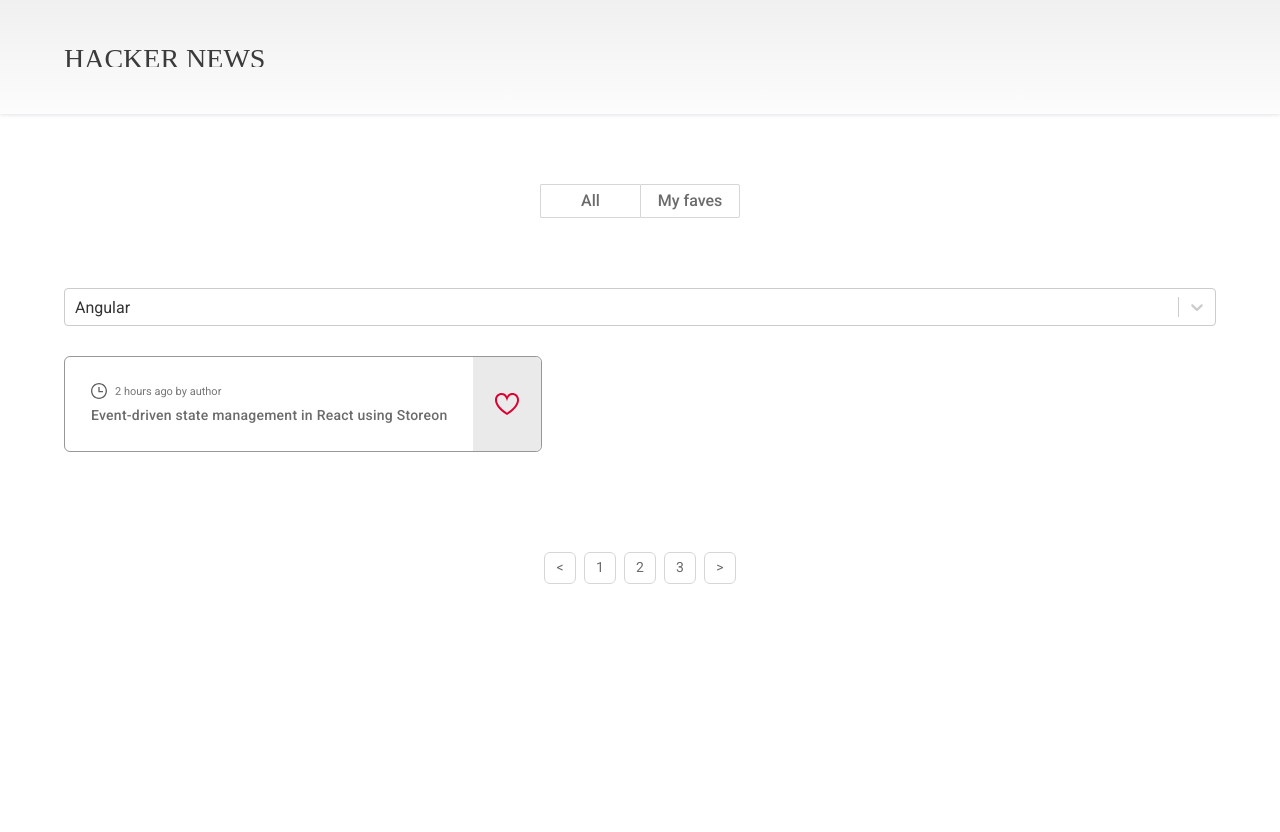
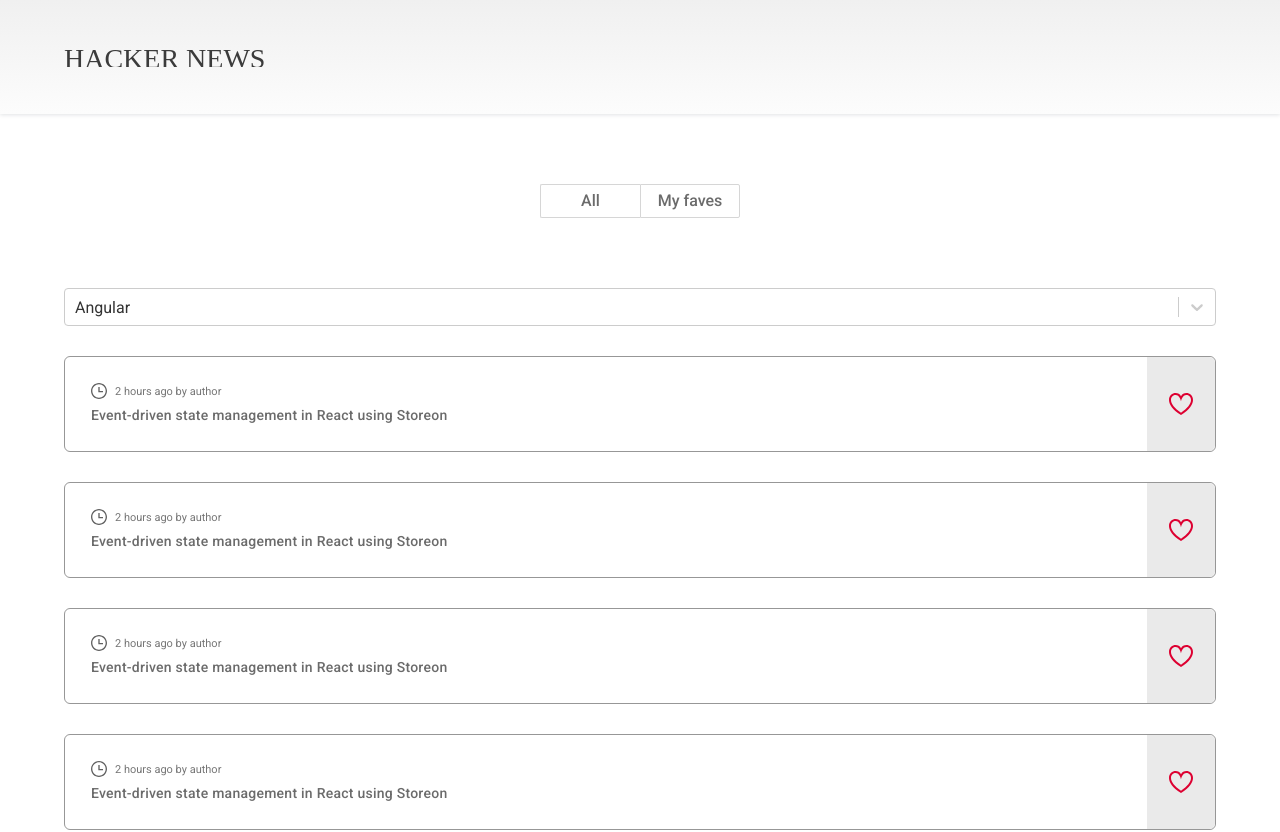
Before and after one commit to heraldofortuna/hacker-news, a React (Create React App) app: page / in a window 1280 px wide. Shown: the top 832 px of the page. Before the commit the page ends 800 px from the top, so only its background shows below. Built offline with nearby package versions, Linux system fonts and the light colour scheme; the HTML template or start-up script is replaced by a standard one.

Commit message:
La estructura de la página Home está hecha

```diff
--- /dev/null
+++ b/src/components/CardList.js
@@ -0,0 +1,15 @@
+import "../styles/CardList.css"
+import Card from "./Card";
+
+const CardList = () => {
+  return (
+    <div className="cardlist">
+      <Card />
+      <Card />
+      <Card />
+      <Card />
+    </div>
+  );
+};
+
+export default CardList;
--- a/src/pages/Home.js
+++ b/src/pages/Home.js
@@ -1,7 +1,7 @@
+import Tab from "../components/Tab";
 import NewSelect from "../components/NewSelect";
-import Card from "../components/Card";
+import CardList from "../components/CardList";
 import Navigator from "../components/Navigator";
-import Tab from "../components/Tab";
 
 const Home = () => {
   return (
@@ -14,7 +14,7 @@ const Home = () => {
           <NewSelect />
         </section>
         <section>
-          <Card />
+          <CardList />
         </section>
         <section className="navigator-section">
           <Navigator />
--- a/src/styles/Card.css
+++ b/src/styles/Card.css
@@ -1,11 +1,12 @@
 .card {
-  width: fit-content;
+  width: 100%;
   background-color: var(--color-white);
   border-radius: 6px;
   border: solid 1px var(--color-gray-4);
   /** Flexbox styles **/
   display: flex;
   flex-direction: row;
+  justify-content: space-between;
 }
 
 .card__content {
--- /dev/null
+++ b/src/styles/CardList.css
@@ -0,0 +1,6 @@
+.cardlist {
+  display: grid;
+  grid-template-columns: repeat(1, 1fr);
+  place-items: center;
+  gap: 30px 40px;
+}
```
